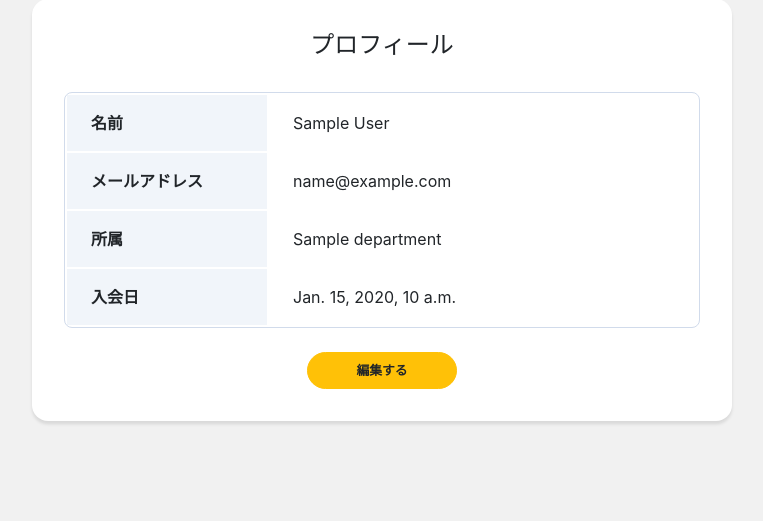
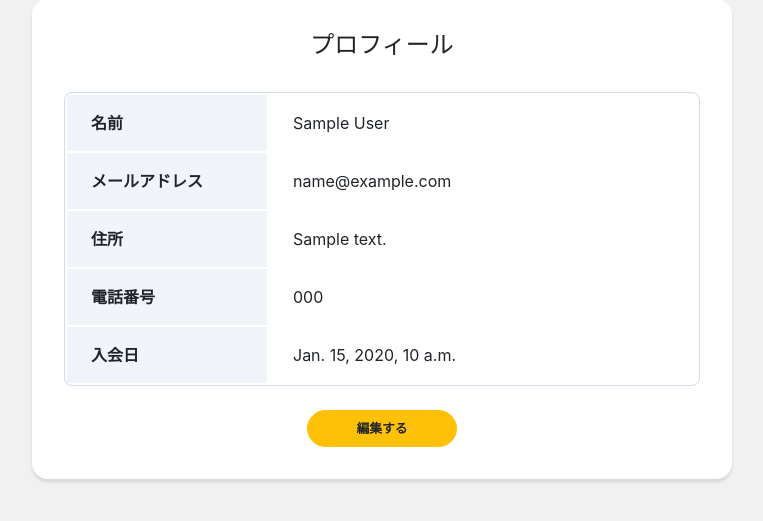
Before and after one commit to tomizawa0214/mysql-test, a Django app: template accounts/templates/accounts/profile.html in a window 1280 px wide. Shown: the part 105-626 px from the top of the page, without its empty margins (258-1021 px from the left). Run offline with Django 3.2, Linux system fonts and the light colour scheme; the template is opened without the code that fills it: most values are stand-ins (such as "Sample title", 1, 10 or a date in 2020); some libraries are stand-ins or nearby versions.

Commit message:
プロフィール情報変更

```diff
--- a/accounts/forms.py
+++ b/accounts/forms.py
@@ -15,4 +15,5 @@ class SignupUserForm(SignupForm):
 class ProfileForm(forms.Form):
   first_name = forms.CharField(max_length=30, label='姓')
   last_name = forms.CharField(max_length=30, label='名')
-  department = forms.CharField(max_length=30, label='所属', required=False)
+  address = forms.CharField(max_length=30, label='住所', required=False)
+  tel = forms.CharField(max_length=30, label='電話番号', required=False)
--- a/accounts/models.py
+++ b/accounts/models.py
@@ -31,7 +31,8 @@ class CustomUser(AbstractBaseUser, PermissionsMixin):
   email = models.EmailField('メールアドレス', unique=True)
   first_name = models.CharField(('姓'), max_length=30)
   last_name = models.CharField(('名'), max_length=30)
-  department = models.CharField(('所属'), max_length=30, blank=True)
+  address = models.CharField(('住所'), max_length=30, blank=True)
+  tel = models.CharField(('電話番号'), max_length=30, blank=True)
   created = models.DateTimeField(('入会日'), default=timezone.now)
 
   is_staff = models.BooleanField(
--- a/accounts/templates/accounts/profile.html
+++ b/accounts/templates/accounts/profile.html
@@ -15,8 +15,12 @@
           <td class="data">{{ user_data.email }}</td>
         </tr>
         <tr>
-          <th class="header">所属</th>
-          <td class="data">{{ user_data.department }}</td>
+          <th class="header">住所</th>
+          <td class="data">{{ user_data.address }}</td>
+        </tr>
+        <tr>
+          <th class="header">電話番号</th>
+          <td class="data">{{ user_data.tel }}</td>
         </tr>
         <tr>
           <th class="header">入会日</th>
--- a/accounts/views.py
+++ b/accounts/views.py
@@ -28,7 +28,8 @@ class ProfileEditView(LoginRequiredMixin, View):
       initial={
         'first_name': user_data.first_name,
         'last_name': user_data.last_name,
-        'department': user_data.department
+        'address': user_data.address,
+        'tel': user_data.tel
       }
     )
 
@@ -42,7 +43,8 @@ class ProfileEditView(LoginRequiredMixin, View):
       user_data = CustomUser.objects.get(id=request.user.id)
       user_data.first_name = form.cleaned_data['first_name']
       user_data.last_name = form.cleaned_data['last_name']
-      user_data.department = form.cleaned_data['department']
+      user_data.address = form.cleaned_data['address']
+      user_data.tel = form.cleaned_data['tel']
       user_data.save()
       return redirect('profile')
 
```
Also changed, not shown: accounts/templates/accounts/profile_edit.html (+8 -2 lines), accounts/migrations/0002_auto_20200519_1207.py (added).
